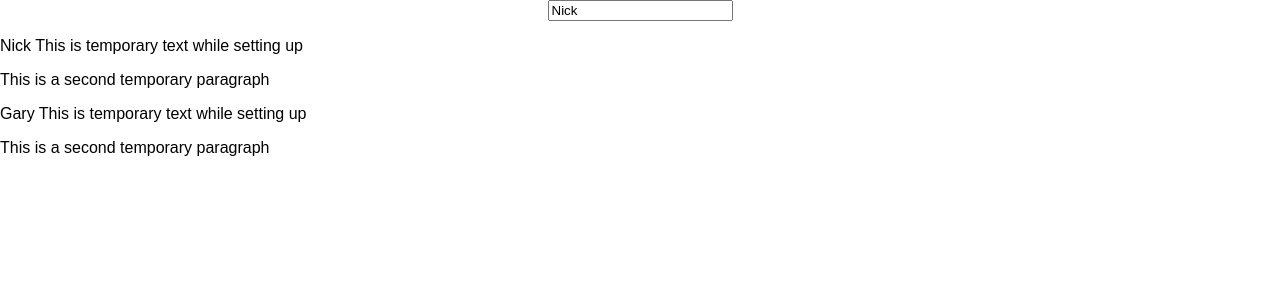
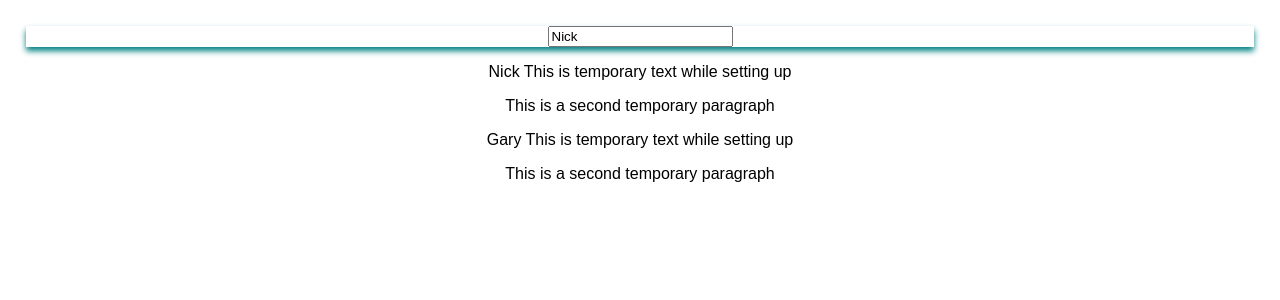
Before and after one commit to nwmbutler/udemy_assignment1, a React (Create React App) app: page / in a window 1280 px wide. Shown: the top 300 px of the page. Built offline with nearby package versions, Linux system fonts and the light colour scheme.

Commit message:
touch of styling added

```diff
--- a/src/App.css
+++ b/src/App.css
@@ -1,32 +1,9 @@
 .App {
   text-align: center;
-}
-
-.App-logo {
-  animation: App-logo-spin infinite 20s linear;
-  height: 80px;
-}
-
-.App-header {
-  background-color: #222;
-  height: 150px;
-  padding: 20px;
-  color: white;
-}
-
-.App-title {
-  font-size: 1.5em;
-}
-
-.App-intro {
-  font-size: large;
+  margin: 16px;
+  padding: 10px;
 }
 
 .Body {
   text-align: center;
 }
-
-@keyframes App-logo-spin {
-  from { transform: rotate(0deg); }
-  to { transform: rotate(360deg); }
-}
--- a/src/App.js
+++ b/src/App.js
@@ -14,7 +14,7 @@ class App extends Component {
 
   render() {
     return (
-      <div>
+      <div className="App">
         <UserInput
           changed={this.switchUsernameHandler}
           currentUser={this.state.username}
--- /dev/null
+++ b/src/User/UserInput.css
@@ -0,0 +1,3 @@
+.Box {
+  box-shadow: 0 4px 6px teal;
+}
--- a/src/User/UserInput.js
+++ b/src/User/UserInput.js
@@ -1,11 +1,10 @@
 import React from 'react';
-import '../App.css';
+import './UserInput.css';
 
 const userInput = (props) => {
     return (
-         <div className="Body">
-
-            <input type="text" onChange={props.changed} value={props.currentUser}/>
+        <div className="Box">
+          <input type="text" onChange={props.changed} value={props.currentUser}/>
         </div>
     )
 };
```
